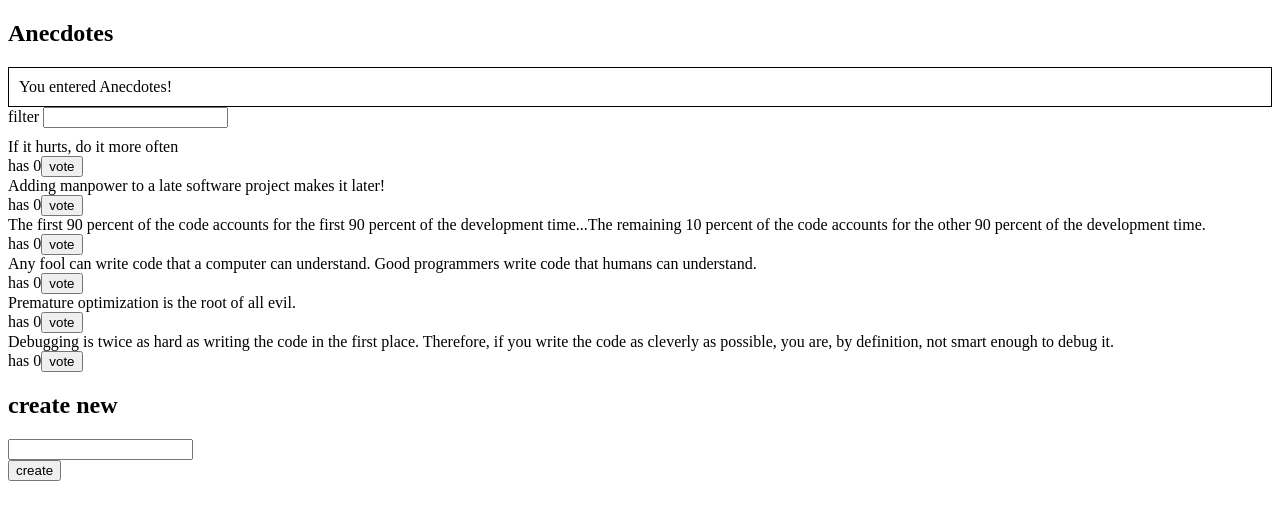
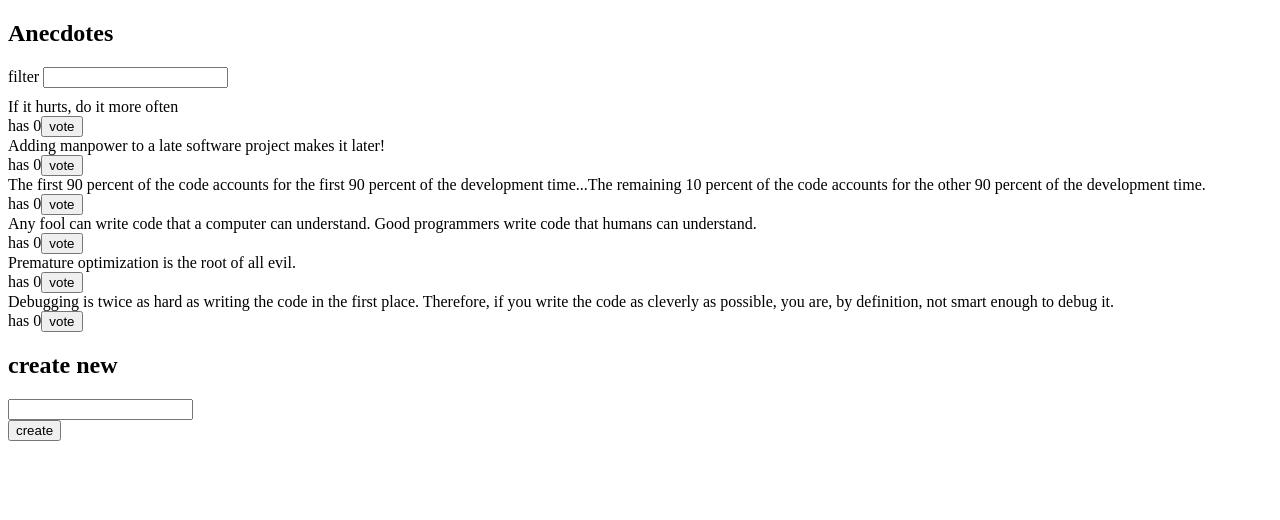
Before and after one commit to SkarbekLukasz/unicafe-redux, a React (Vite) app in the folder redux-anecdotes/: page / in a window 1280 px wide. Shown: the top 520 px of the page. Built offline with nearby package versions, Linux system fonts and the light colour scheme.

Commit message:
Exercise 6.13 completion (redux-anecdotes)

```diff
--- a/redux-anecdotes/src/components/AnecdoteForm.jsx
+++ b/redux-anecdotes/src/components/AnecdoteForm.jsx
@@ -1,5 +1,6 @@
 import { useDispatch } from "react-redux"
 import { createAnec } from "../reducers/anecdoteReducer"
+import {setNotification, removeNotification} from '../reducers/notificationReducer'
 
 const AnecdoteForm = () => {
     const dispatch = useDispatch()
@@ -9,6 +10,9 @@ const AnecdoteForm = () => {
         const content = event.target.anec.value
         event.target.anec.value = ''
         dispatch(createAnec(content))
+        const message = `You created \"${content}\"`
+        dispatch(setNotification(message))
+        setTimeout(() => dispatch(removeNotification()), 5000)
       }
 
     return(
--- a/redux-anecdotes/src/components/AnecdoteList.jsx
+++ b/redux-anecdotes/src/components/AnecdoteList.jsx
@@ -1,5 +1,6 @@
 import { addVote } from "../reducers/anecdoteReducer"
 import { useSelector, useDispatch } from "react-redux"
+import { removeNotification, setNotification } from "../reducers/notificationReducer"
 
 const AnecdoteList = () => {
     const anecdotes = useSelector(state => {
@@ -15,6 +16,10 @@ const AnecdoteList = () => {
     const vote = (id) => {
         console.log('vote', id)
         dispatch(addVote(id))
+        const anecdote = anecdotes.find(anec => anec.id === id).content
+        const message = `You voted \"${anecdote}\"`
+        dispatch(setNotification(message))
+        setTimeout(() => dispatch(removeNotification()), 5000)
       }
 
     return(
--- a/redux-anecdotes/src/components/Notification.jsx
+++ b/redux-anecdotes/src/components/Notification.jsx
@@ -7,7 +7,7 @@ const Notification = () => {
     borderWidth: 1,
   };
   const notification = useSelector((state) => state.notification);
-  return <div style={style}>{notification}</div>;
+  return <div style={notification ? style : {hidden: true}}>{notification}</div>;
 };
 
 export default Notification;
--- a/redux-anecdotes/src/reducers/notificationReducer.js
+++ b/redux-anecdotes/src/reducers/notificationReducer.js
@@ -1,6 +1,6 @@
 import { createSlice } from "@reduxjs/toolkit";
 
-const initialState = "You entered Anecdotes!";
+const initialState = "";
 
 const notificationSlice = createSlice({
   name: "notification",
@@ -9,8 +9,12 @@ const notificationSlice = createSlice({
     setNotification(state, action) {
       return action.payload;
     },
+    removeNotification(state, action) {
+      return "";
+    },
   },
 });
 
-export const { setNotification } = notificationSlice.actions;
+export const { setNotification, removeNotification } =
+  notificationSlice.actions;
 export default notificationSlice.reducer;
```
